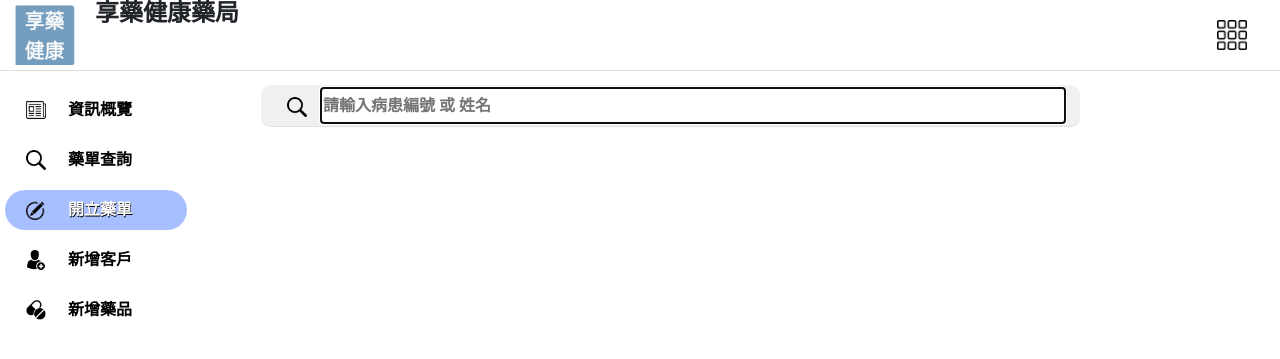
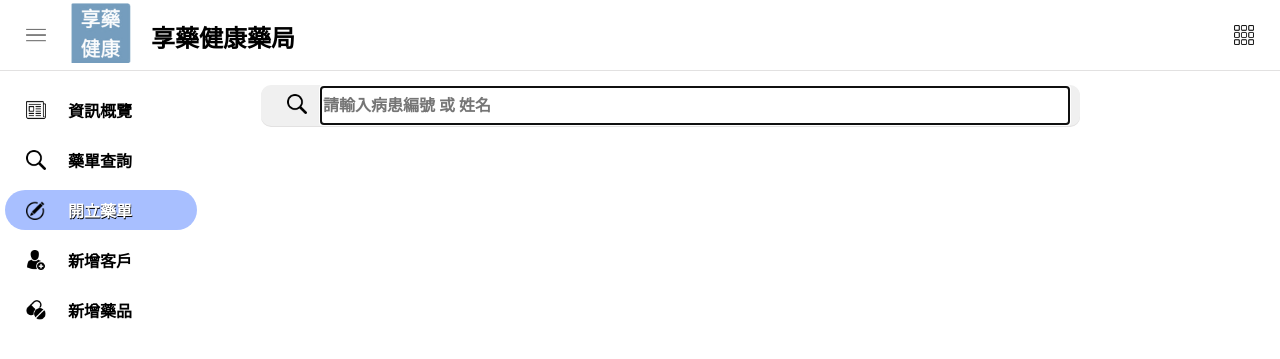
Before and after one commit to winniepopu/MediSys, a Django app: page /make/ in a window 1280 px wide. Shown: the top 359 px of the page. Run offline with Django 3.2, Linux system fonts and the light colour scheme; data comes from the database, SQL or seed files in the repository; both versions use the stored data as it was after the commit; some libraries are stand-ins or nearby versions.

Commit message:
saveNewVer

```diff
--- a/MediSys/settings.py
+++ b/MediSys/settings.py
@@ -37,6 +37,8 @@
     'django.contrib.sessions',
     'django.contrib.messages',
     'django.contrib.staticfiles',
+    'werkzeug_debugger_runserver',
+    'django_extensions',
     'mediApp'
 ]
 
--- a/mediApp/static/assets/css/main.css
+++ b/mediApp/static/assets/css/main.css
@@ -8,10 +8,12 @@
 }
 
 #box_img {
-    width: 30px;
-    margin: 0 20px;
+    width: 20px;
 }
+#menuImg {
+    width: 20px;
 
+}
 #logo_img {
     width: 60px;
     margin-left: 15px;
@@ -372,11 +378,22 @@
     box-shadow: 0px 1px 0px rgb(226, 225, 225);
 }
 
-.dtFunImg:hover,
 .dpShadow:hover {
     cursor: pointer;
-    -webkit-filter: drop-shadow(0px 0px 7px rgb(0, 0, 0));
-    filter: drop-shadow(0px 0px 7px rgb(0, 0, 0));
+    -webkit-filter: drop-shadow(0px 0px 1px rgb(0, 0, 0));
+    filter: drop-shadow(0px 0px 1px rgb(0, 0, 0));
+}
+#menuBtn{
+    width:40px;
+    height: 40px;
+    border-radius: 20px;
+    margin-left: 16px;
+}
+#toolBoxBtn{
+    width:40px;
+    height: 40px;
+    border-radius: 20px;
+    margin-right: 16px;
 }
 
 .bxShadow:hover {
--- a/templates/base.html
+++ b/templates/base.html
@@ -8,12 +8,14 @@
         content="This is an example of a meta decription. This will often show up in search results.">
     <meta name="viewport" content="width=device-width, initial-scale=1">
     <title></title>
+    <!-- <link rel="stylesheet" href="https://stackpath.bootstrapcdn.com/bootstrap/4.3.1/css/bootstrap.min.css"
+        integrity="sha384-ggOyR0iXCbMQv3Xipma34MD+dH/1fQ784/j6cY/iJTQUOhcWr7x9JvoRxT2MZw1T" crossorigin="anonymous"> -->
+
 
     <link rel="stylesheet" href="{%static 'assets/css/main.css' %}">
     <link rel="stylesheet" href="{%static 'assets/css/easy-autocomplete.min.css' %}">
     <link rel="stylesheet" href="{%static 'assets/css/easy-autocomplete.themes.min.css' %}">
     <link rel="stylesheet" href="{%static 'assets/css/jquery.dataTables.min.css' %}">
-    <link rel="stylesheet" href="https://stackpath.bootstrapcdn.com/bootstrap/4.3.1/css/bootstrap.min.css" integrity="sha384-ggOyR0iXCbMQv3Xipma34MD+dH/1fQ784/j6cY/iJTQUOhcWr7x9JvoRxT2MZw1T" crossorigin="anonymous">
 
     <link rel="stylesheet" href="{%static 'assets/css/style.css' %}">
 
@@ -24,9 +26,12 @@
 
     <div class="inline space_between width100 vcenter bdShadow" id="header">
         <div class="inline vcenter">
+            <div class="vcenter hcenter bgGray" id="menuBtn" role="button">
+                <img class="" id="menuImg" src="{%static 'assets/src/menu.png' %}" alt="menu">
+            </div>
             <div>
                 <a href="/index">
-                    <img class="dpShadow" id="logo_img" src="{%static 'assets/src/home-icon.png' %}" alt="Logo">
+                    <img class="" id="logo_img" src="{%static 'assets/src/home-icon.png' %}" alt="Logo">
                 </a>
             </div>
             <div class="title" id="pharmacy_name">
@@ -43,19 +48,28 @@
             </div>
         </li> -->
         <div>
-        <div class="dropdown">
+            <div class="dropdown">
                 <!-- <img class="dpShadow" id="box_img" src="{%static 'assets/src/toolBox.png' %}" alt="toolBox"> -->
-                <button class="btn  " type="button" id="dropdownMenuButton" data-toggle="dropdown" aria-haspopup="true" aria-expanded="false">
-                        <img class="dpShadow" id="box_img" src="{%static 'assets/src/toolBox.png' %}" alt="toolBox">
-
-                </button >
-                <div class="dropdown-menu" aria-labelledby="dropdownMenuButton">
-                        <a class="dropdown-item" href="/logout">Sign out</a>
+                <div class="vcenter hcenter bgGray" id="toolBoxBtn" role="button">
+                    <img class="" id="box_img" src="{%static 'assets/src/toolBox.png' %}" alt="toolBox">
                 </div>
-        </div>
 
 
-                <!-- <a href="/index">
+                <div class="" id="toolBoxMenu">
+                    <div class="bgGray toolBoxOption inline vcenter">
+                        <img class="optionICon" id="setting_img" src="{%static 'assets/src/setting.png' %}"
+                            alt="setting">
+                        <a href="/logout">設定</a>
+                    </div>
+                    <div class="bgGray toolBoxOption inline vcenter">
+                        <img class="optionICon" id="logout_img" src="{%static 'assets/src/logout.png' %}" alt="Logout">
+                        <a href="/logout">登出</a>
+                    </div>
+                </div>
+            </div>
+
+
+            <!-- <a href="/index">
                     <img class="dpShadow" class="dropdown-menu" aria-labelledby="navbarDropdown" id="box_img" src="{%static 'assets/src/toolBox.png' %}" alt="toolBox">
                 </a>
             <div class="dropdown-menu" aria-labelledby="navbarDropdown">
@@ -119,8 +133,12 @@
     <script src="{%static 'assets/js/icontains.js' %}"></script>
     <script src="https://code.jquery.com/jquery-1.12.4.js"></script>
     <script src="https://code.jquery.com/ui/1.12.1/jquery-ui.js"></script>
-    <script src="https://cdnjs.cloudflare.com/ajax/libs/popper.js/1.11.0/umd/popper.min.js" integrity="sha384-b/U6ypiBEHpOf/4+1nzFpr53nxSS+GLCkfwBdFNTxtclqqenISfwAzpKaMNFNmj4" crossorigin="anonymous"></script>
-    <script src="https://maxcdn.bootstrapcdn.com/bootstrap/4.0.0-beta/js/bootstrap.min.js" integrity="sha384-h0AbiXch4ZDo7tp9hKZ4TsHbi047NrKGLO3SEJAg45jXxnGIfYzk4Si90RDIqNm1" crossorigin="anonymous"></script>
+    <script src="https://cdnjs.cloudflare.com/ajax/libs/popper.js/1.11.0/umd/popper.min.js"
+        integrity="sha384-b/U6ypiBEHpOf/4+1nzFpr53nxSS+GLCkfwBdFNTxtclqqenISfwAzpKaMNFNmj4"
+        crossorigin="anonymous"></script>
+    <script src="https://maxcdn.bootstrapcdn.com/bootstrap/4.0.0-beta/js/bootstrap.min.js"
+        integrity="sha384-h0AbiXch4ZDo7tp9hKZ4TsHbi047NrKGLO3SEJAg45jXxnGIfYzk4Si90RDIqNm1"
+        crossorigin="anonymous"></script>
     <script src="{%static 'assets/js/main.js' %}"></script>
     <script src="{%static 'assets/js/jquery.dataTables.min.js' %}"></script>
     <script src="{%static 'assets/js/icontains.js' %}" type="text/javascript"></script>
```
Also changed, not shown: other parts of mediApp/static/assets/css/main.css (+40 -1 lines), mediApp/static/assets/js/main.js (+35 -2 lines), templates/keyInfo.html (+5 -3 lines), templates/new.html (+4 -3 lines), templates/search.html (+23 -13 lines), db.sqlite3, mediApp/static/assets/src/logout.png (added), mediApp/static/assets/src/menu.png (added), mediApp/static/assets/src/setting.png (added), 2 other files.
